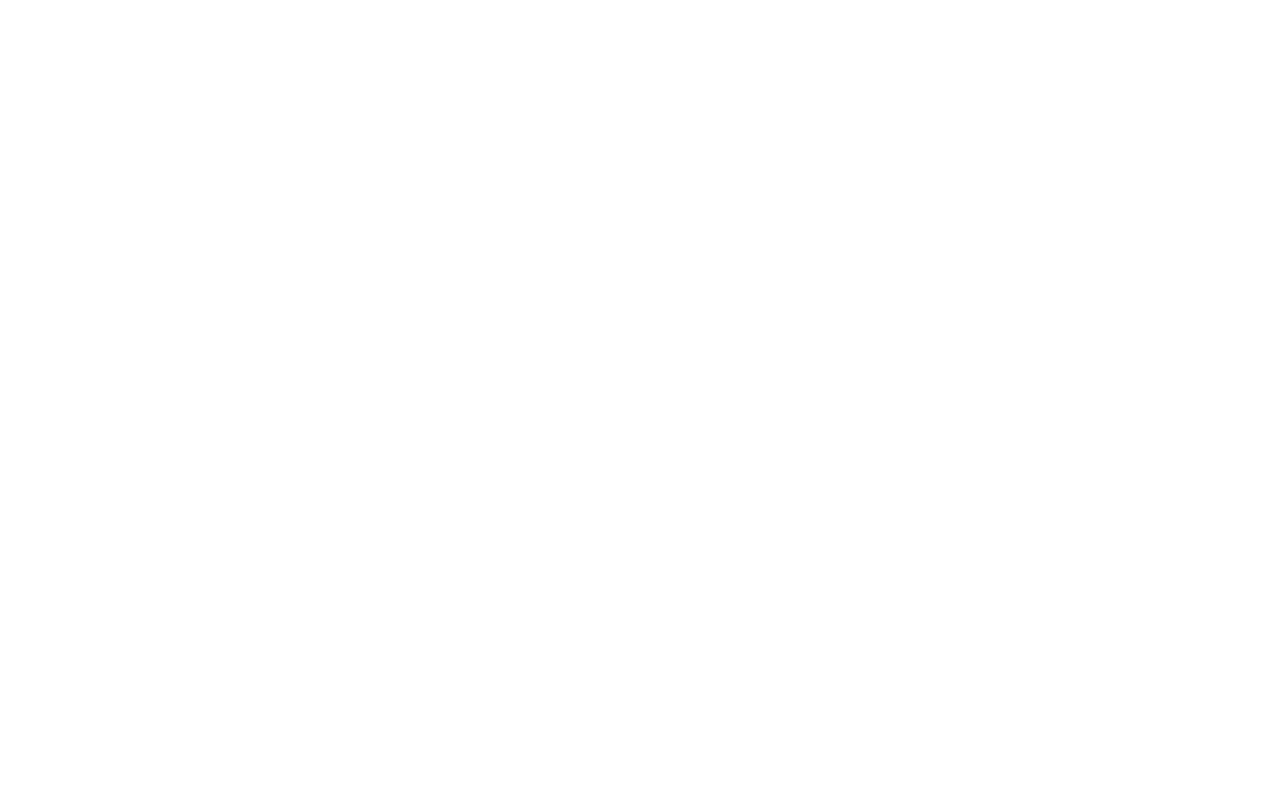
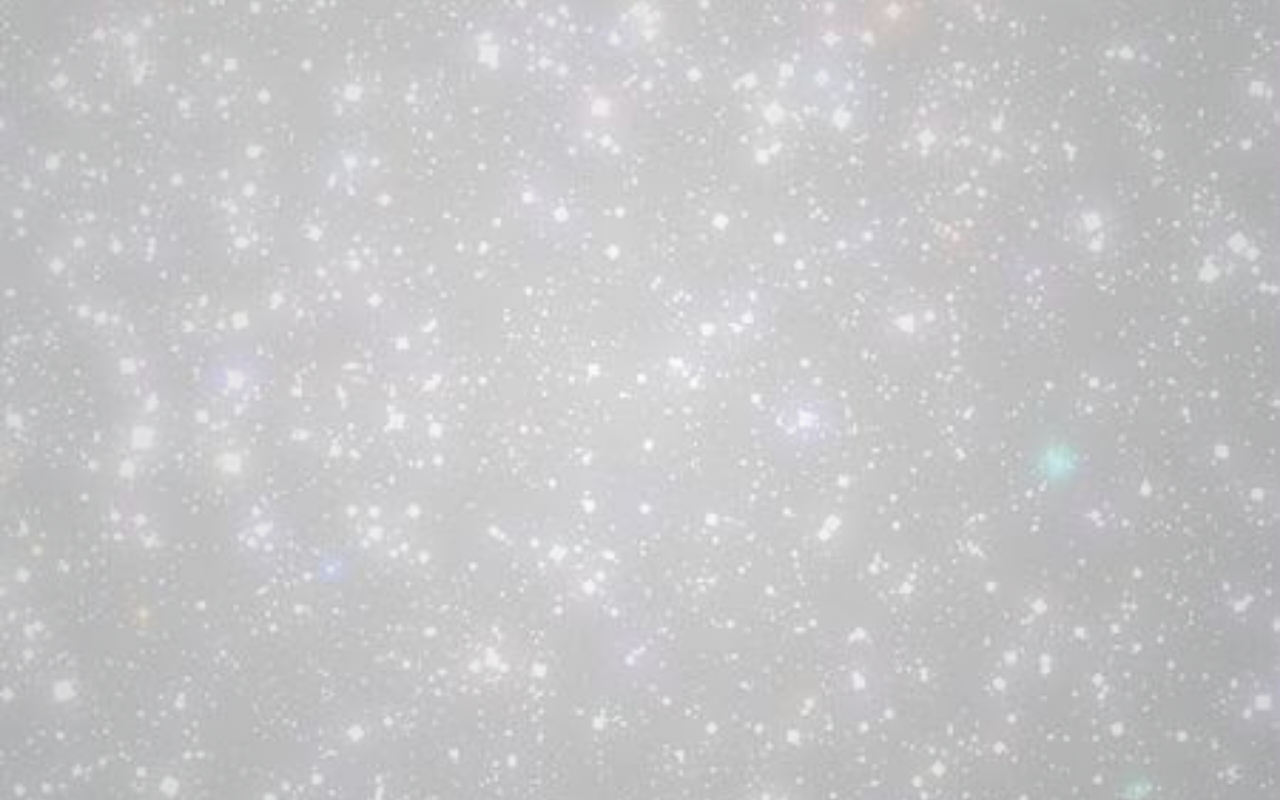
Before and after one commit to christianvalastroo/invito-18, a React (Vite) app: page / in a window 1280 px wide. Built offline with nearby package versions, Linux system fonts and the light colour scheme.

Commit message:
feat: add invitation scene background

```diff
--- a/src/App.css
+++ b/src/App.css
@@ -1,3 +1,23 @@
-.app {
+.invitation-scene {
+  position: relative;
   min-height: 100svh;
+  overflow: hidden;
+  isolation: isolate;
+
+  background-image: url('./assets/images/silver-glitter.jpg');
+  background-position: center;
+  background-size: cover;
+  background-repeat: no-repeat;
 }
+
+.scene-overlay {
+  position: absolute;
+  inset: 0;
+  z-index: -1;
+
+  background: radial-gradient(
+    circle at center,
+    rgb(255 255 255 / 10%) 0%,
+    rgb(25 28 32 / 18%) 100%
+  );
+}
--- a/src/App.jsx
+++ b/src/App.jsx
@@ -1,7 +1,11 @@
 import './App.css'
 
 function App() {
-  return <main className="app" />
+  return (
+    <main className="invitation-scene">
+      <div className="scene-overlay" aria-hidden="true" />
+    </main>
+  )
 }
 
 export default App
```
Also changed, not shown: src/assets/images/silver-glitter.jpg (added).
